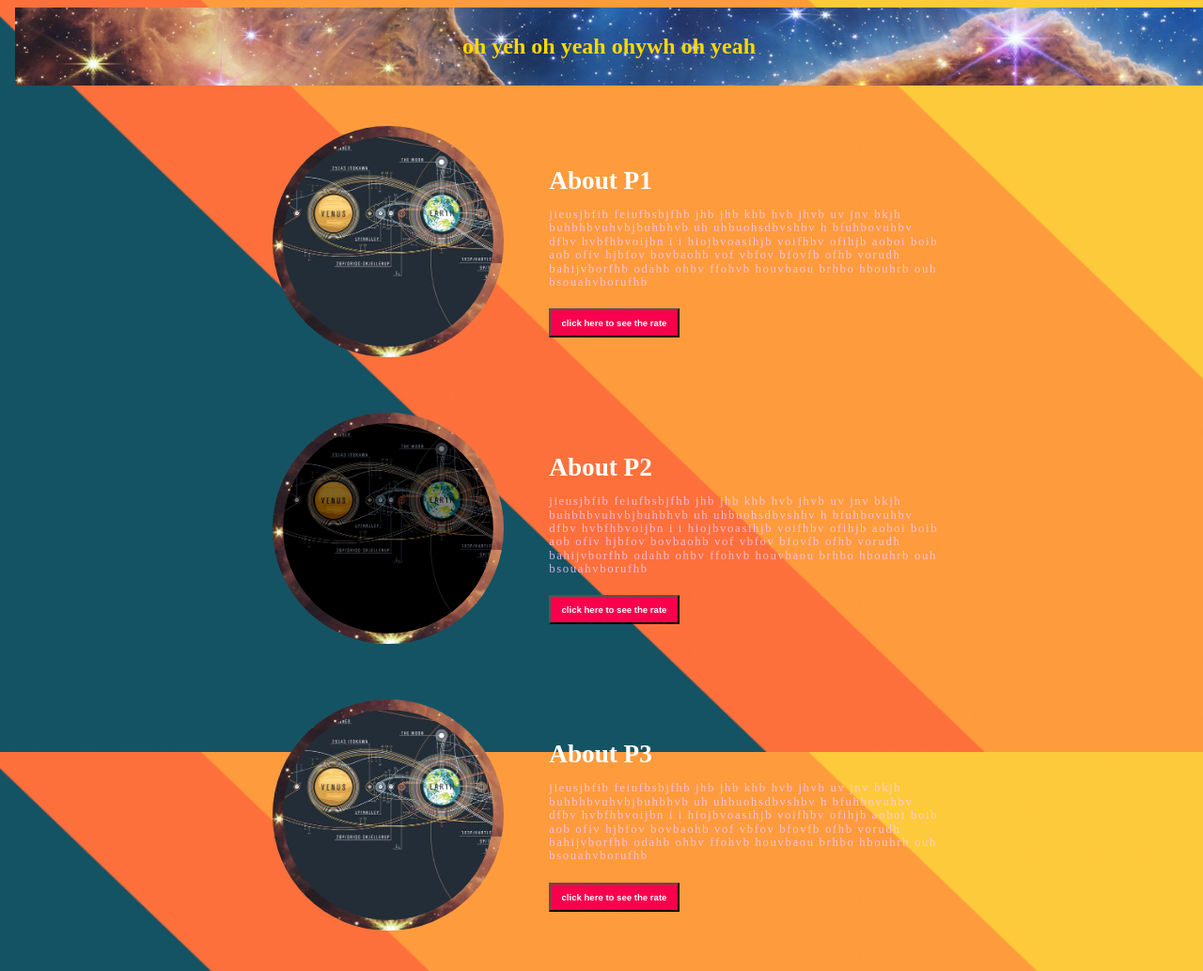
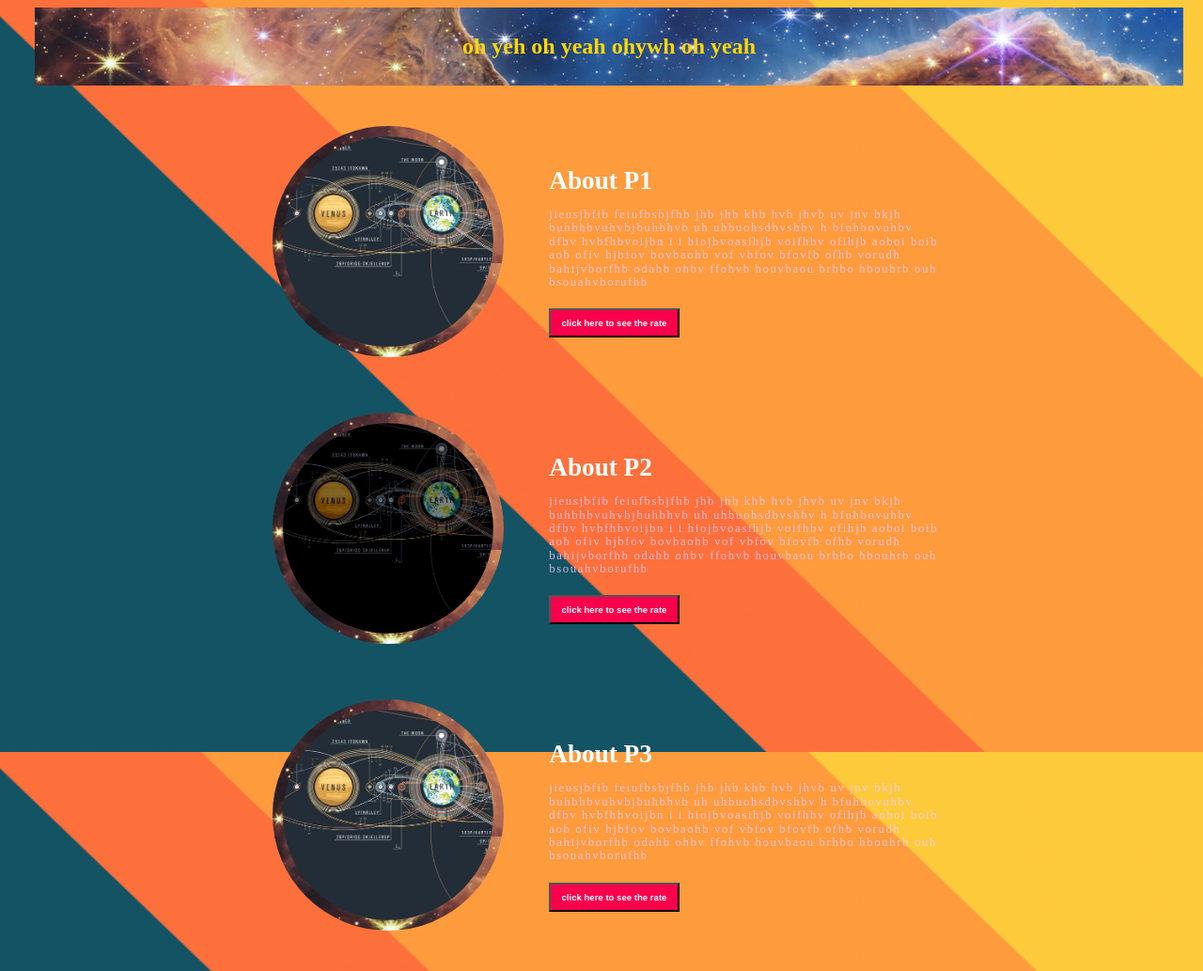
Before and after one commit to genos77/poweb, a plain HTML site: page index.html in a window 1280 px wide. Shown: the whole page at 94% size. Drawn offline with Linux system fonts and the light colour scheme.

Commit message:
new change

```diff
--- a/css/newcss01.css
+++ b/css/newcss01.css
@@ -15,7 +15,7 @@ background-position:center;
 .box {
 background-image:url(../1.jpg);
 padding:.5rem 10rem;
-margin:.5rem;
+margin:.5rem 1.8rem;
 /*background-repeat: no-repeat;*/
 background-size:cover;
 background-position:center;
```
